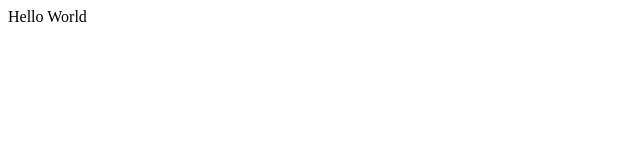
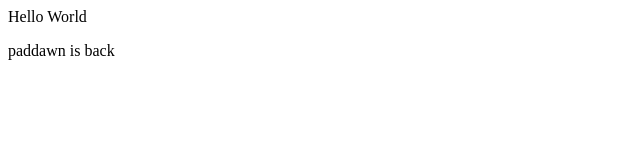
Before and after one commit to Mandza177/demo-rep, a plain HTML site: page index.html in a window 1280 px wide. Shown: the full height of the page, 0-640 px from the left. Drawn offline with Linux system fonts and the light colour scheme.

Commit message:
Update index.html

```diff
--- a/index.html
+++ b/index.html
@@ -1 +1,2 @@
 <div>Hello World</div>
+<p> paddawn is back</p>
```
